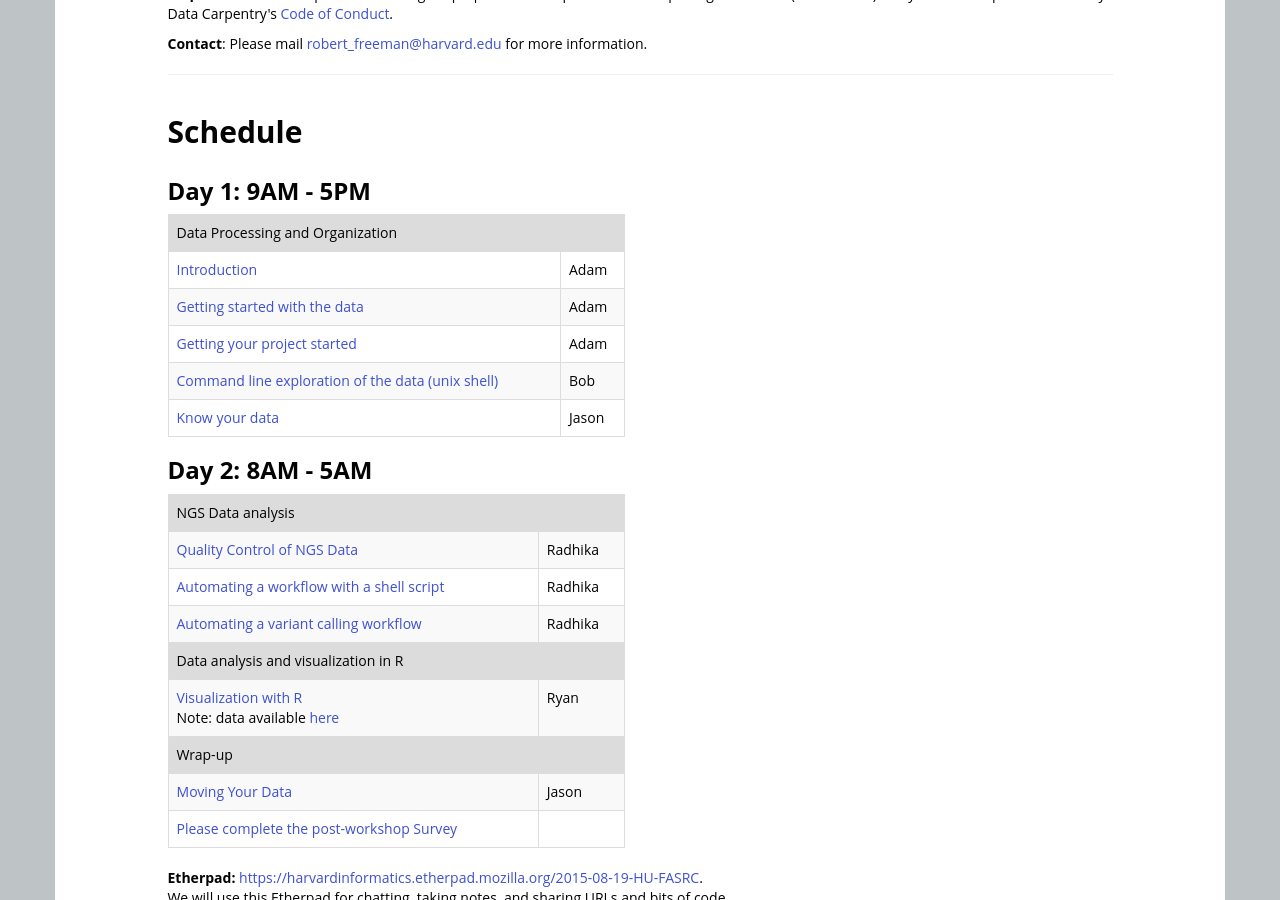
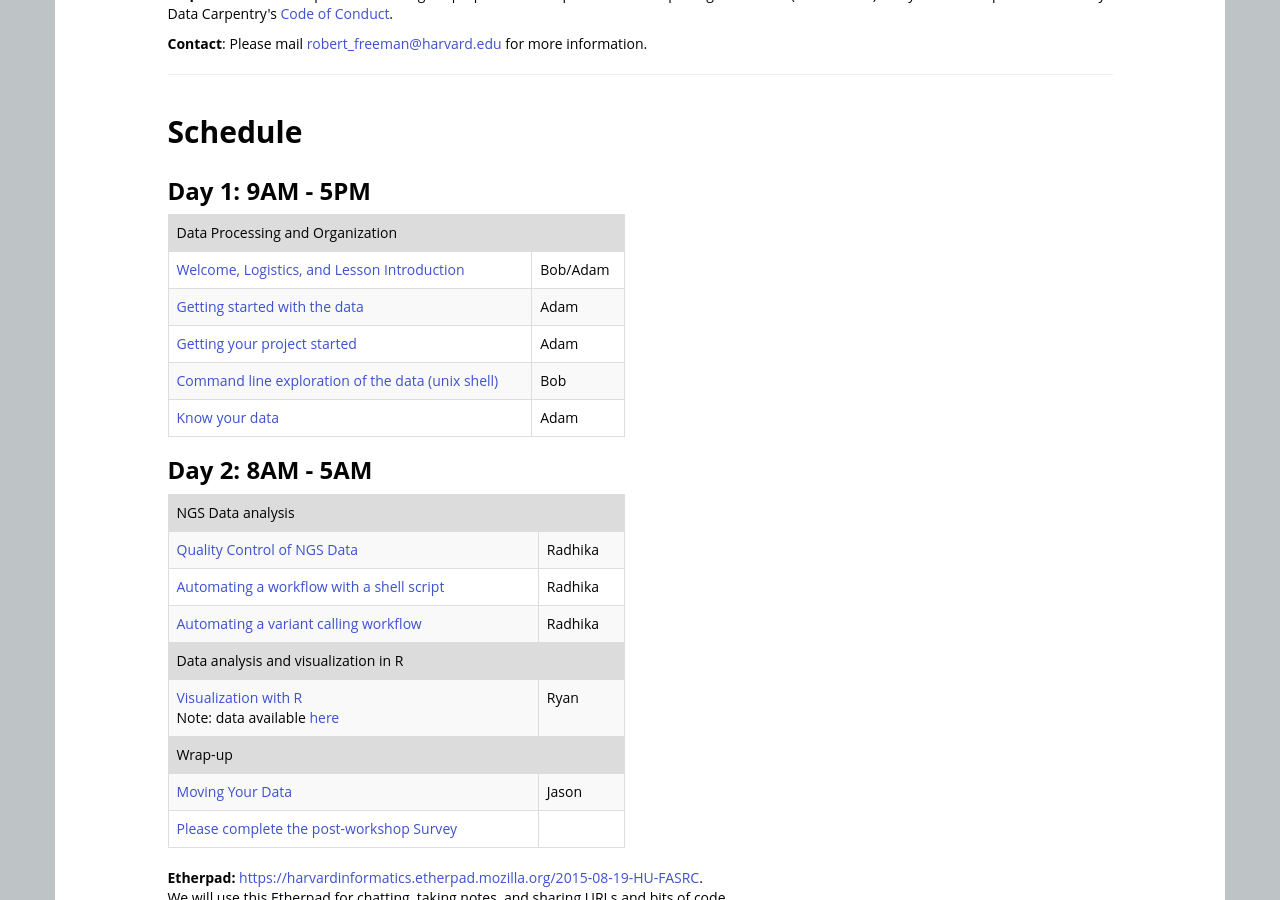
Before and after one commit to devbioinfoguy/2015-07-30-ASPB, a Jekyll site: the page built from index.html, in a window 1280 px wide and 900 px high, scrolled down 1122 px. Built offline with Jekyll 4.4.1, drawn with Linux system fonts in a browser that asks for light colours; nearby versions of some CDN libraries; library files that are not in the unit come from our copies.

Commit message:
updated module people and Introduction title

```diff
--- a/index.html
+++ b/index.html
@@ -193,10 +193,10 @@ Participants should bring their laptops and plan to participate actively. By the
       </tr>
       <tr>
         <td>
-          <a href="https://github.com/adamfreedman/datadescription-genomics/blob/master/lessons/01-intro-to-ecoli-evo-experient.md">Introduction
+          <a href="https://github.com/adamfreedman/datadescription-genomics/blob/master/lessons/01-intro-to-ecoli-evo-experient.md">Welcome, Logistics, and Lesson Introduction
         </td>
         <td>
-            Adam
+            Bob/Adam
         </td>
       </tr>
       </tr>
@@ -238,7 +238,7 @@ Participants should bring their laptops and plan to participate actively. By the
           </a>
         </td>
         <td>
-          Jason
+          Adam
         </td>
       </tr>
 
```
